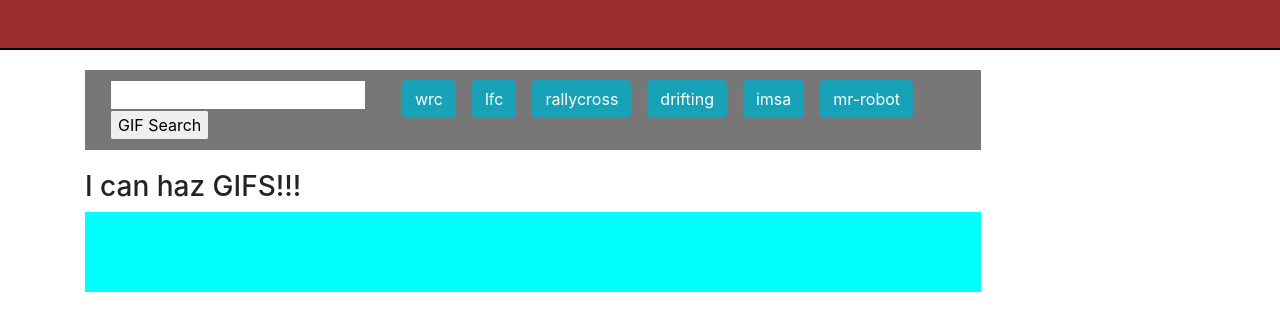
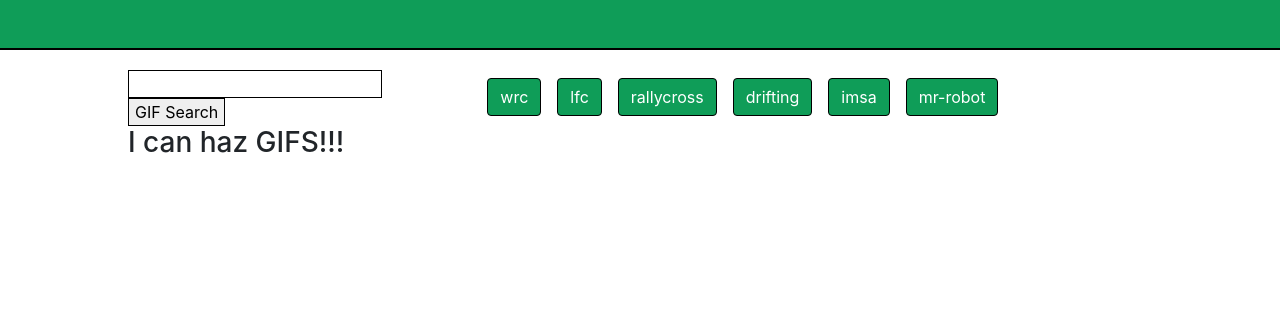
Before and after one commit to sdaniels6363/giftastic, a plain HTML site: page index.html in a window 1280 px wide. Drawn offline with nearby package versions, Linux system fonts and the light colour scheme.

Commit message:
Tweaked styling to my liking, I don't know how much more it will change.  The topics div grows as required based on the content inside the div.

```diff
--- a/assets/css/style.css
+++ b/assets/css/style.css
@@ -1,7 +1,9 @@
+/* elements */
+
 header{
   width: 100vw;
   height: 50px;
-  background-color: #9b2d2d;
+  background-color: #0f9d58;
   border-bottom: 2px solid #000000;
   margin-bottom: 20px;
 }
@@ -9,33 +11,51 @@ main{
   margin: 0;
   position: relative;
 }
+input{
+  border: 1px solid #000000;
+}
+
+/* classes */
 
 .btn{
-  margin-right: 1rem;
+  margin: 0.5rem;
+  background-color: #0f9d58;
+  color: #ffffff;
+  border: 1px solid #000000;
 }
 
 .container{
-  position: relative;
+  padding: 0px;
+  margin-left: 10vw;
+  width: 80vw;
 }
 
+/* Ids */
+
 #topics{
-  width: 70vw;
+  margin: 0;
   height: 10vh;
+  position: relative;
+  height: auto;
 }
 
-#search-and-topics{
-  padding: 10px;
-margin: 0px 0px 20px 0px;
+#search{
+  padding: 20px 0px 20px 20px;
   background-color: #777777;
-  width: 70vw;
-  height: 10vh;
+  height: 70px;
 
 }
 
+#instructions, #fun-header{
+  color: #ffffff;
+  font-family: "Comic Sans MS", cursive, sans-serif;
+  text-align: center;
+}
+
 #gif-wrapper{
-  padding: 10px;
-  margin-bottom: 20px;
-  width: 70vw;
-  height: 10vh;
-  background-color: aqua;
+  height: 100vh;;
 }
+
+#instructions{
+  color: black;
+}
```
